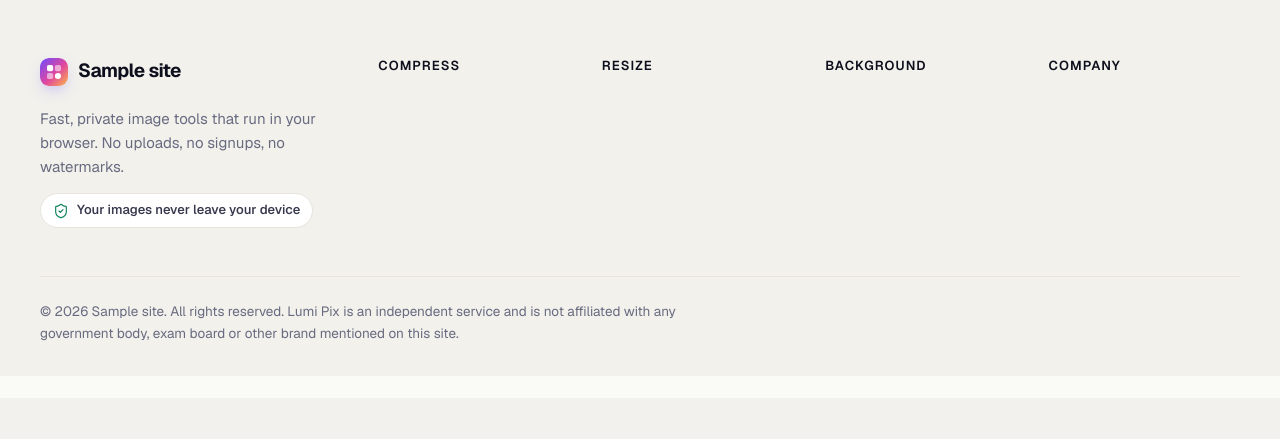
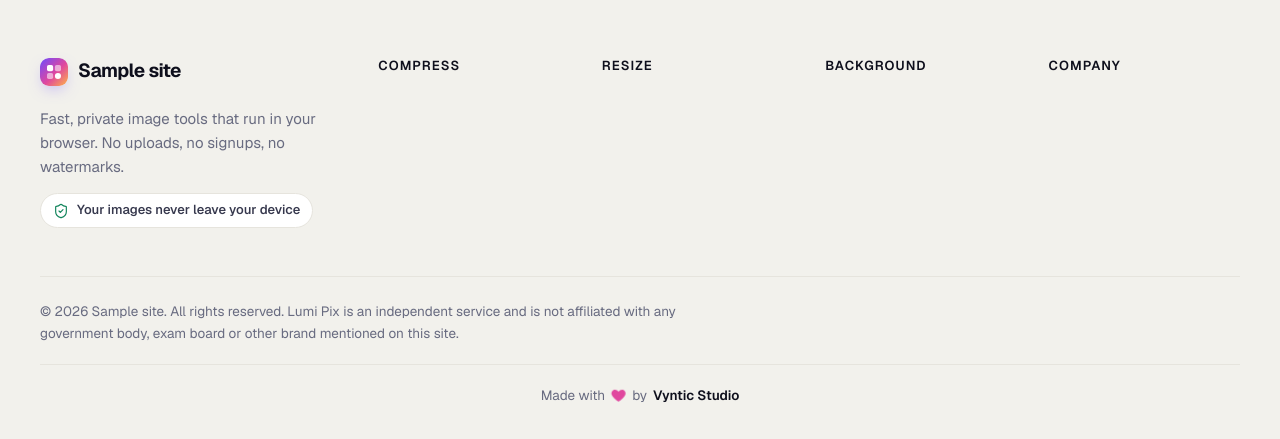
Before and after one commit to developerusamakhan-cloud/balloonprime, a WordPress theme: template lumipix-theme/page.php in a window 1280 px wide. Shown: the part 402-841 px from the top of the page. Before the commit the page ends 743 px from the top, so only its background shows below. Run offline with PHP 8.4 and a stand-in for WordPress, Linux system fonts and the light colour scheme; the site name, menu and one post (Sample post) are stand-ins, and other content is empty; some libraries are stand-ins or nearby versions.

Commit message:
Footer: add 'Made with love by Vyntic Studio' credit
Co-Authored-By: Claude Opus 5.5 <noreply@anthropic.com>
Claude-Session: https://claude.ai/code/session_0123JEW9g12EGrzBFT7gWN21

```diff
--- a/lumipix-theme/assets/css/main.css
+++ b/lumipix-theme/assets/css/main.css
@@ -2739,6 +2739,45 @@ p {
 .site-footer__col a:hover {
 	color: var(--ink);
 }
+.site-footer__credit {
+	display: flex;
+	flex-wrap: wrap;
+	align-items: center;
+	justify-content: center;
+	gap: 6px;
+	margin-top: 20px;
+	padding-top: 20px;
+	border-top: 1px solid var(--line);
+	font-size: 13.5px;
+	color: var(--muted);
+	text-align: center;
+}
+.site-footer__heart {
+	width: 15px;
+	height: 15px;
+	fill: #e0479e;
+	animation: lumipix-heartbeat 1.6s ease-in-out infinite;
+}
+.site-footer__credit a {
+	color: var(--ink);
+	font-weight: 600;
+	text-decoration: none;
+	background-image: var(--gradient);
+	background-size: 0 2px;
+	background-position: 0 100%;
+	background-repeat: no-repeat;
+	transition: background-size 0.25s var(--ease);
+}
+.site-footer__credit a:hover {
+	background-size: 100% 2px;
+}
+@keyframes lumipix-heartbeat {
+	0%, 100% { transform: scale(1); }
+	15% { transform: scale(1.18); }
+	30% { transform: scale(1); }
+	45% { transform: scale(1.12); }
+}
+
 .site-footer__email {
 	margin-top: 14px;
 	font-size: 14px;
--- a/lumipix-theme/footer.php
+++ b/lumipix-theme/footer.php
@@ -61,6 +61,14 @@ defined( 'ABSPATH' ) || exit;
 				<?php endforeach; ?>
 			</nav>
 		</div>
+
+		<p class="site-footer__credit">
+			<?php esc_html_e( 'Made with', 'lumipix' ); ?>
+			<svg class="site-footer__heart" viewBox="0 0 24 24" aria-hidden="true" focusable="false"><path d="M12 20.5s-7.5-4.6-9.3-9.4C1.4 7.6 3.6 4 7.2 4c2 0 3.6 1.1 4.8 2.8C13.2 5.1 14.8 4 16.8 4c3.6 0 5.8 3.6 4.5 7.1-1.8 4.8-9.3 9.4-9.3 9.4Z"></path></svg>
+			<span class="screen-reader-text"><?php esc_html_e( 'love', 'lumipix' ); ?></span>
+			<?php esc_html_e( 'by', 'lumipix' ); ?>
+			<a href="https://vyntic.studio/" target="_blank" rel="noopener">Vyntic Studio</a>
+		</p>
 	</div>
 </footer>
 
--- a/lumipix-theme/style.css
+++ b/lumipix-theme/style.css
@@ -3,7 +3,7 @@ Theme Name: Lumi Pix
 Theme URI: https://lumipix.tools/
 Author: Lumi Pix
 Description: A fast, premium WordPress theme for a browser-based image tools site. Includes working in-browser tools (compress to exact KB size, image resizer with print DPI, AI background remover, white background remover), SEO-ready tool landing pages with FAQ schema, automatic internal linking between tools and articles, a blog, dark mode and one-click setup.
-Version: 1.3.0
+Version: 1.3.1
 Requires at least: 6.3
 Tested up to: 6.8
 Requires PHP: 7.4
```
Also changed, not shown: 1 other file.
